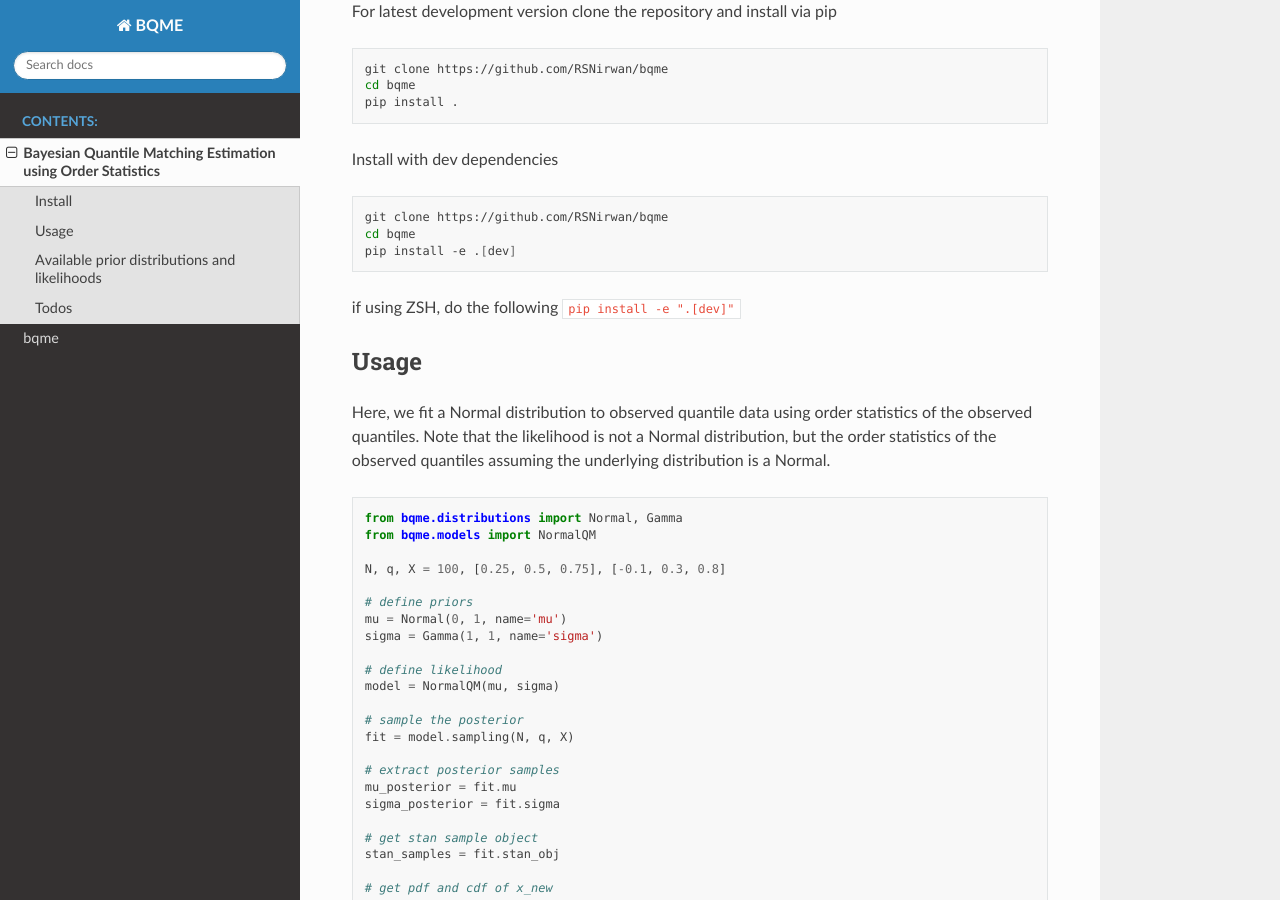
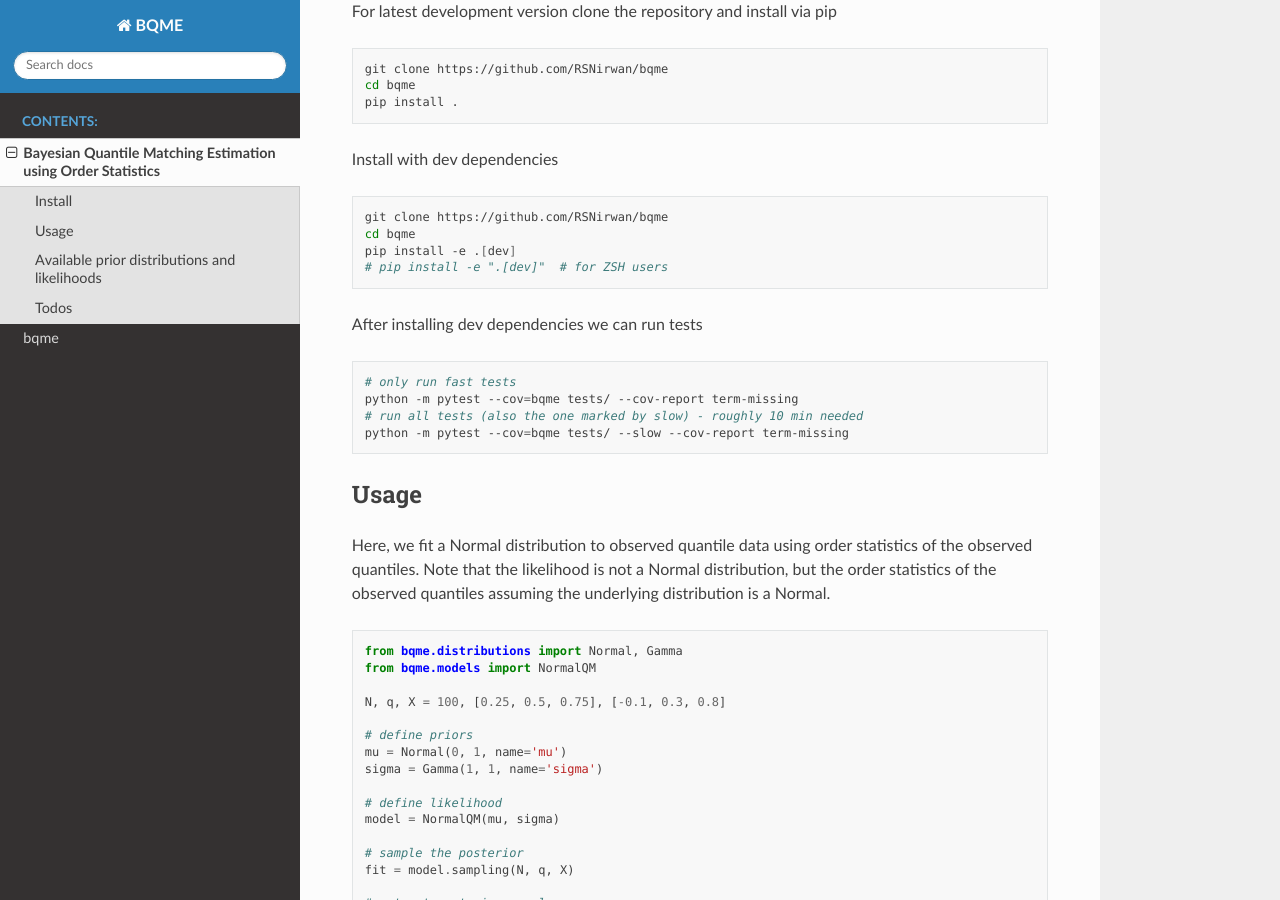
Before and after one commit to rsnirwan/bqme, a Sphinx documentation site: the page built from docs/README.md, in a window 1280 px wide and 900 px high, scrolled down 635 px. Built offline with Sphinx 7.4.7 and the Read the Docs theme 2.0.0, drawn with Linux system fonts in a browser that asks for light colours.

Commit message:
updated readme

````diff
--- a/docs/README.md
+++ b/docs/README.md
@@ -32,8 +32,17 @@ Install with dev dependencies
 git clone https://github.com/RSNirwan/bqme
 cd bqme
 pip install -e .[dev]
+# pip install -e ".[dev]"  # for ZSH users
 ```
-if using ZSH, do the following  `pip install -e ".[dev]"`
+
+After installing dev dependencies we can run tests
+
+```shell
+# only run fast tests
+python -m pytest --cov=bqme tests/ --cov-report term-missing
+# run all tests (also the one marked by slow) - roughly 10 min needed
+python -m pytest --cov=bqme tests/ --slow --cov-report term-missing
+```
 
 
 ## Usage
````
Also changed, not shown: README.md (+10 -1 lines).
